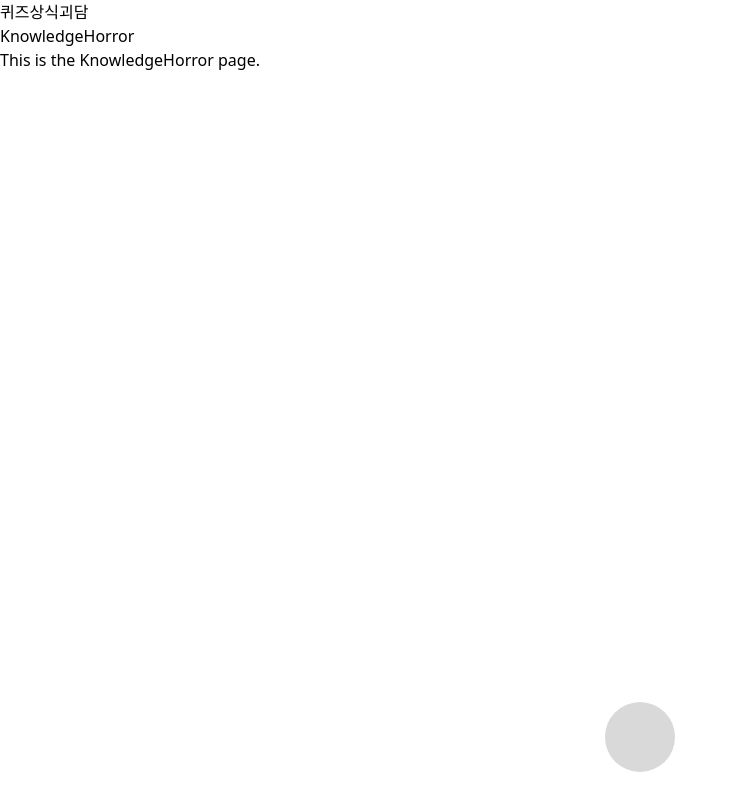
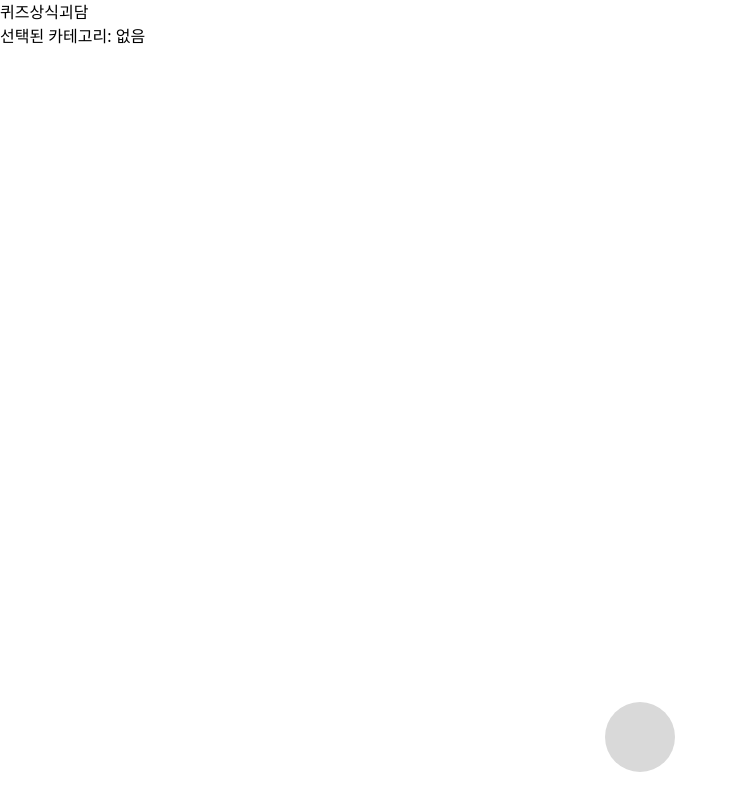
Before and after one commit to kdt-ful-class-three-group/poop, a React (Vite) app in the folder client/: page /KnowledgeHorror in a window 1280 px wide. Shown: the whole page, without its empty margins (0-738 px from the left). Built offline with nearby package versions, Linux system fonts and the light colour scheme.

Commit message:
location 상태값을 가지고 오도록 설정

```diff
--- a/client/src/pages/KnowledgeHorror.jsx
+++ b/client/src/pages/KnowledgeHorror.jsx
@@ -1,11 +1,15 @@
-import Menu from "../commonComponents/Menu.jsx";
+import React from "react";
+import { useLocation } from "react-router-dom";
+import Menu from "../commonComponents/Menu";
 
 function KnowledgeHorror() {
+  const location = useLocation();
+  const category = location.state?.category || "없음"; // 기본값 설정
+
   return (
     <div>
-      <Menu/>
-      <h1>KnowledgeHorror</h1>
-      <p>This is the KnowledgeHorror page.</p>
+      <Menu />
+      <h1>선택된 카테고리: {category}</h1>
     </div>
   );
 }
```
